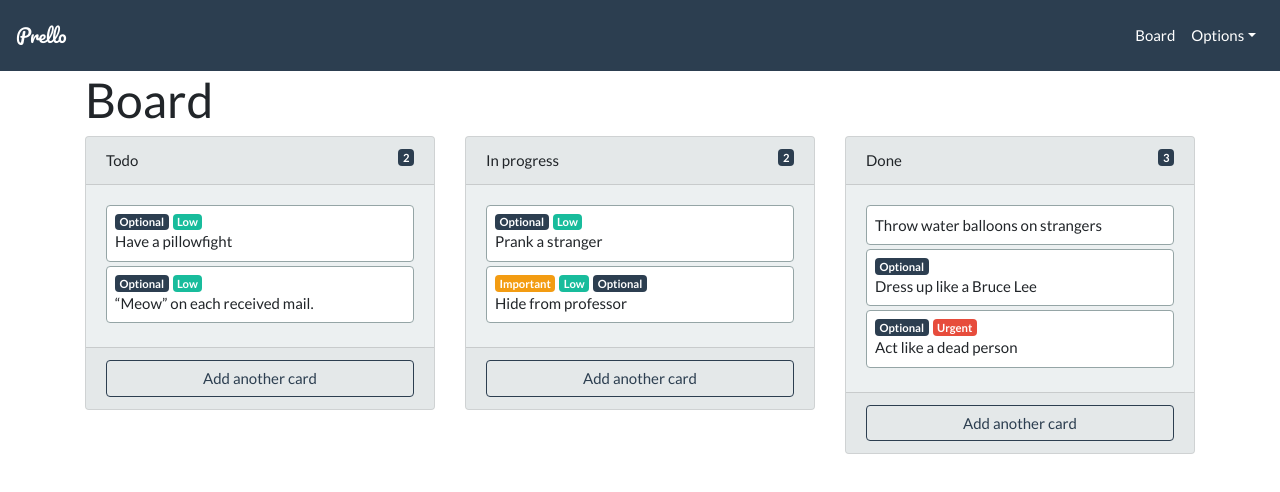
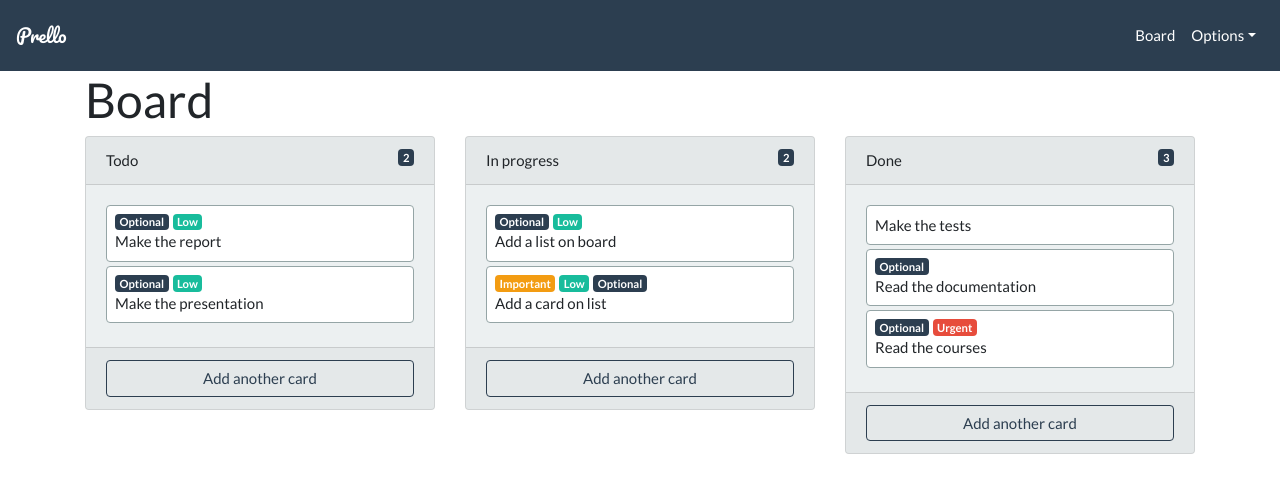
Before and after one commit to hardcoded/PrellOne-client, a React (Create React App) app: page /board in a window 1280 px wide. Shown: the top 492 px of the page. Built offline with nearby package versions, Linux system fonts and the light colour scheme.

Commit message:
[update] name of the data for the demo

```diff
--- a/src/components/CardPrello.js
+++ b/src/components/CardPrello.js
@@ -1,5 +1,5 @@
 import React, { Component } from 'react';
-import { Card, CardBody, CardText, Button, Modal, ModalHeader, ModalBody, ModalFooter, Row} from 'reactstrap';
+import { Card, CardBody, CardText, Button, Modal, ModalHeader, ModalBody, ModalFooter, Row, Input} from 'reactstrap';
 import { Draggable } from 'react-beautiful-dnd';
 import Label from './Label'
 
@@ -8,7 +8,10 @@ class CardPrello extends Component {
     constructor(props) {
         super(props);
         this.state = {
-          modal: false
+          ...props,
+          modal: false,
+          newDescription: '',
+          isHidden: true
         }
         this.toggle = this.toggle.bind(this);
       }
@@ -19,19 +22,22 @@ class CardPrello extends Component {
         });
       }
 
+
   render() {
       return(
     <div>
-      <Modal isOpen={this.state.modal} toggle={this.toggle} className={this.props.className}>
-        <ModalHeader toggle={this.toggle}>{this.props.card.title}</ModalHeader>
+      <Modal isOpen={this.state.modal} toggle={this.toggle} className={this.state.className}>
+        <ModalHeader toggle={this.toggle}>{this.state.card.title}</ModalHeader>
         <ModalBody>
-          {this.props.card.description}
+          <h5>Description</h5>
+          <p>{this.state.card.description}</p>
+          <h5>Members</h5>
         </ModalBody>
         <ModalFooter>
           <Button color="secondary" onClick={this.toggle}>Cancel</Button>
         </ModalFooter>
       </Modal>
-      <Draggable draggableId={this.props.card.id} index={this.props.index}>
+      <Draggable draggableId={this.state.card.id} index={this.state.index}>
         {(provided) => (
           <div
             ref={provided.innerRef}
@@ -42,10 +48,10 @@ class CardPrello extends Component {
               <CardBody className="p-2">
                 <CardText className="container">
                   <Row>
-                    {this.props.labels.map(label => <Label label={label}></Label> )}
+                    {this.state.labels.map(label => <Label label={label}></Label> )}
                   </Row>
                   <Row>
-                    {this.props.card.title}
+                    {this.state.card.title}
                   </Row>
                 </CardText>
               </CardBody>
--- a/src/components/demo-data.js
+++ b/src/components/demo-data.js
@@ -2,8 +2,8 @@ const demoData = {
     cards: {
         'task1': {
             id: 'task1',
-            title:'Have a pillowfight',
-            description: '',
+            title:'Make the report',
+            description: 'You need to make the report in English',
             members: [],
             labels: ['label1','label2'],
             due_date: null,
@@ -11,8 +11,8 @@ const demoData = {
         },
         'task2': {
             id: 'task2',
-            title:'“Meow” on each received mail.',
-            description: '',
+            title:'Make the presentation',
+            description: 'You need to make the presentation in English',
             members: [],
             labels: ['label1','label2'],
             due_date: null,
@@ -20,8 +20,8 @@ const demoData = {
         },
         'task3': {
             id: 'task3',
-            title:'Prank a stranger',
-            description: '',
+            title:'Add a list on board',
+            description: 'You need to add a list on board with a button. The button stays in the right of the board.',
             members: [],
             labels: ['label1','label2'],
             due_date: null,
@@ -29,7 +29,7 @@ const demoData = {
         },
         'task4': {
             id: 'task4',
-            title:'Hide from professor',
+            title:'Add a card on list',
             description: '',
             members: [],
             labels: ['label4','label2','label1'],
@@ -38,7 +38,7 @@ const demoData = {
         },
         'task5': {
             id: 'task5',
-            title:'Throw water balloons on strangers',
+            title:'Make the tests',
             description: '',
             members: [],
             labels: [],
@@ -47,7 +47,7 @@ const demoData = {
         },
         'task6': {
             id: 'task6',
-            title:'Dress up like a Bruce Lee',
+            title:'Read the documentation',
             description: '',
             members: [],
             labels: ['label1'],
@@ -56,7 +56,7 @@ const demoData = {
         },
         'task7': {
             id: 'task7',
-            title:'Act like a dead person',
+            title:'Read the courses',
             description: '',
             members: [],
             labels: ['label1','label3'],
```
